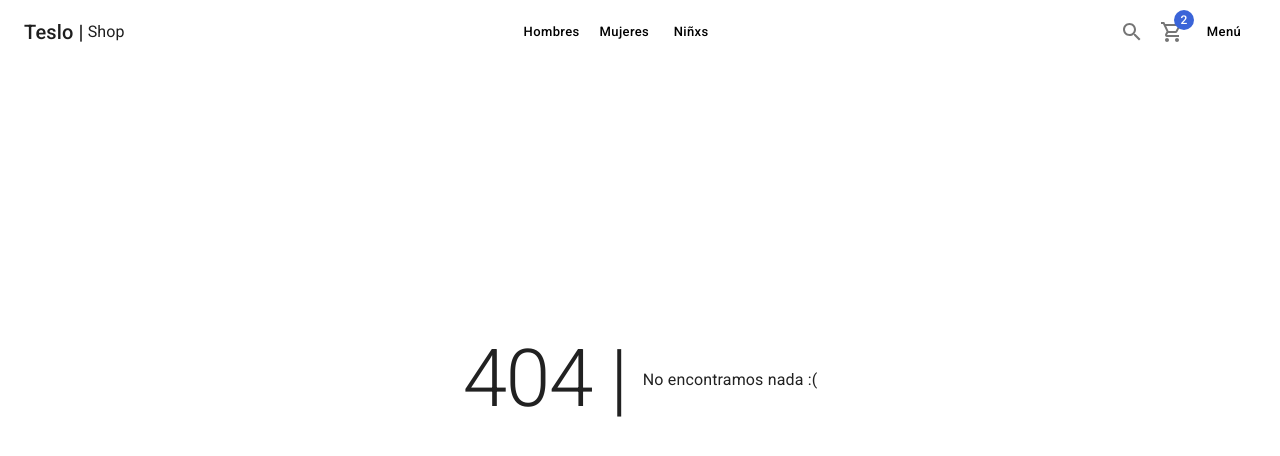
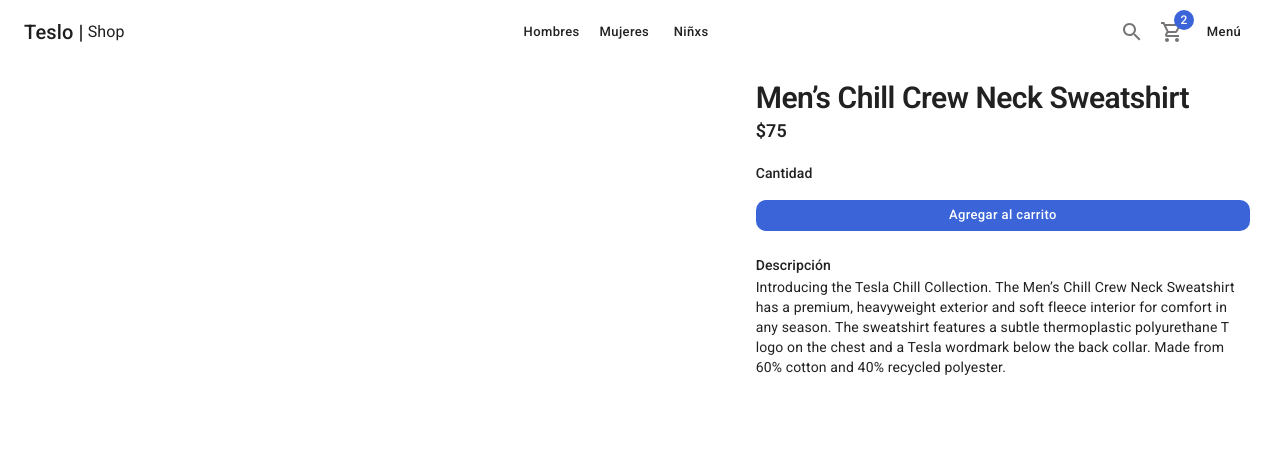
Before and after one commit to melisciar/teslo-shop, a Next.js app: page /product/slug in a window 1280 px wide. Before the commit this address had no page. Shown: the top 456 px of the page. Built offline with nearby package versions, Linux system fonts and the light colour scheme.

Commit message:
pantalla de producto

```diff
--- a/components/products/ProductCard.tsx
+++ b/components/products/ProductCard.tsx
@@ -1,4 +1,5 @@
 import { useMemo, useState } from "react";
+import NextLink from "next/link";
 import {
   Grid,
   Card,
@@ -6,6 +7,7 @@
   CardMedia,
   Box,
   Typography,
+  Link,
 } from "@mui/material";
 import { IProduct } from "@/interfaces";
 
@@ -31,6 +33,7 @@
       onMouseLeave={() => setIsHovered(false)}
     >
       <Card>
+        <Link component={NextLink} href="/product/slug" prefetch={false}>
           <CardActionArea>
             <CardMedia
               component="img"
@@ -39,6 +42,7 @@
               className="fadeIn"
             />
           </CardActionArea>
+        </Link>
       </Card>
       <Box sx={{ mt: 1 }} className="fadeIn">
         <Typography fontWeight={700}>{product.title}</Typography>
--- /dev/null
+++ b/pages/product/slug.tsx
@@ -0,0 +1,47 @@
+import { Box, Button, Chip, Grid, Typography } from "@mui/material";
+import { ShopLayout } from "@/components/layouts";
+import { initialData } from "@/database/products";
+
+const product = initialData.products[0];
+
+const ProductPage = () => {
+  return (
+    <ShopLayout title={product.title} pageDescription={product.description}>
+      <Grid container spacing={3}>
+        <Grid item xs={12} sm={7}>
+          {/** Slideshow */}
+        </Grid>
+        <Grid item xs={12} sm={5}>
+          <Box display="flex" flexDirection="column">
+            {/** Títulos */}
+            <Typography variant="h1" component="h1">
+              {product.title}
+            </Typography>
+            <Typography variant="subtitle1" component="h2">
+              ${product.price}
+            </Typography>
+
+            {/** Cantidad */}
+            <Box sx={{ my: 2 }}>
+              <Typography variant="subtitle2">Cantidad</Typography>
+              {/** //TODO: ItemCounter */}
+            </Box>
+            {/** Agregar al carrito */}
+            <Button color="secondary" className="circular-btn">
+              Agregar al carrito
+            </Button>
+            {/* <Chip label="No hay disponibles" color="error" variant="outlined" /> */}
+
+            {/** Descripción */}
+            <Box sx={{ mt: 3 }}>
+              <Typography variant="subtitle2">Descripción</Typography>
+              <Typography variant="body2">{product.description}</Typography>
+            </Box>
+          </Box>
+        </Grid>
+      </Grid>
+    </ShopLayout>
+  );
+};
+
+export default ProductPage;
--- a/themes/light-theme.ts
+++ b/themes/light-theme.ts
@@ -9,6 +9,9 @@
     },
     secondary: {
       main: "#3A64D8",
+    },
+    info: {
+      main: "#FFF",
     },
   },
   components: {
@@ -52,11 +55,10 @@
         variant: "contained",
         size: "small",
         disableElevation: true,
+        color: "info",
       },
       styleOverrides: {
         root: {
-          backgroundColor: "white",
-          color: "black",
           textTransform: "none",
           boxShadow: "none",
           borderRadius: 10,
```
Lines whose indentation alone changed are shown as unchanged.
